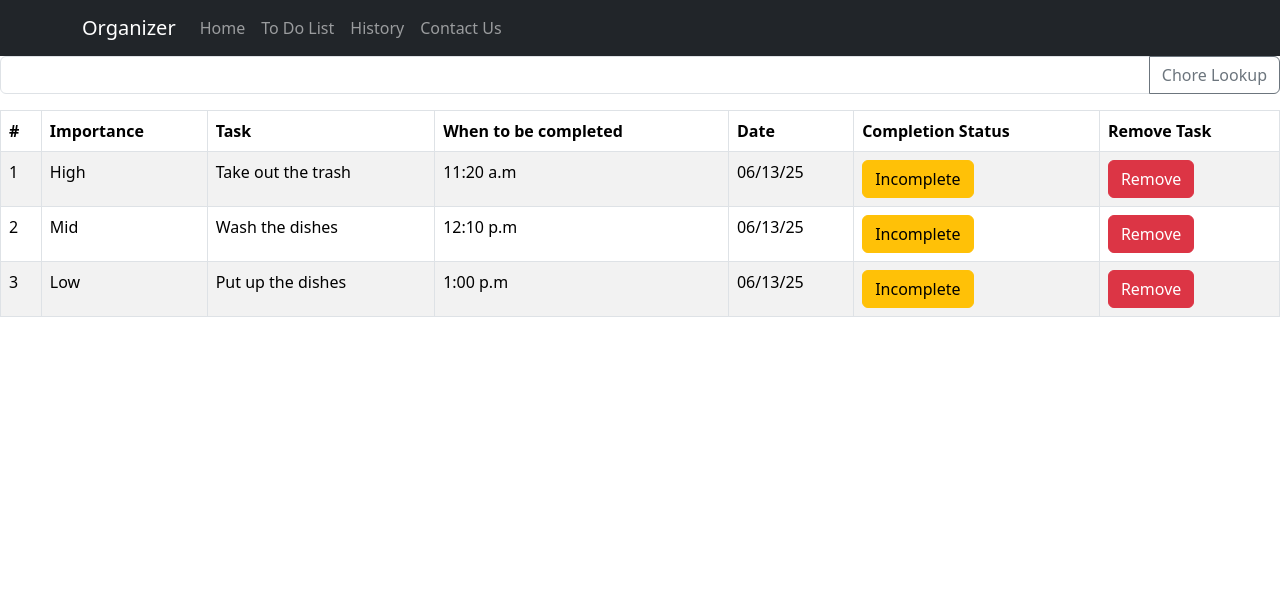
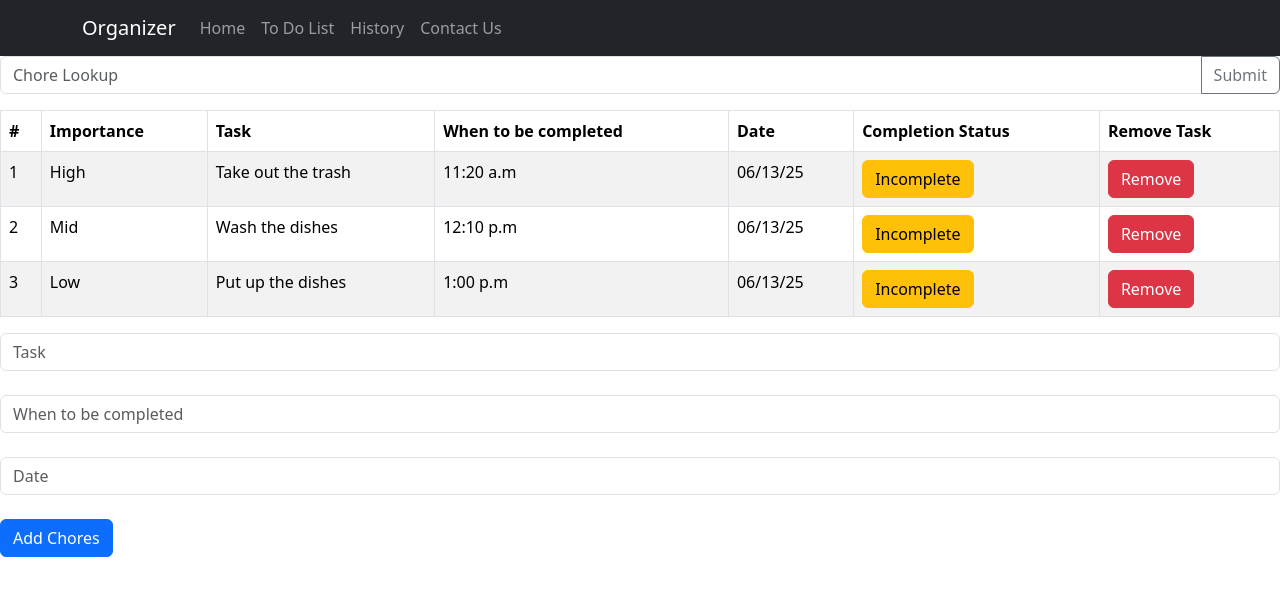
Before and after one commit to KameronHandy/Project3, a React (Create React App) app: page / in a window 1280 px wide. Shown: the top 596 px of the page. Built offline with nearby package versions, Linux system fonts and the light colour scheme.

Commit message:
adding drop down and add features

```diff
--- a/src/App.js
+++ b/src/App.js
@@ -4,6 +4,7 @@ import ToDoList from './Component/ToDoList';
 import Header from './Component/Header';
 import SearchBar from './Component/SearchBar';
 import 'bootstrap/dist/css/bootstrap.min.css';
+import AddingChores from './Component/AddingChores';
 
 function App() {
 
@@ -20,6 +21,7 @@ function App() {
     < Header/>
     <SearchBar chores={chores} setChores={setChores}/>
     <ToDoList chores={chores} setChores={setChores} />
+    <AddingChores chores={chores} setCores={setChores}/>
 
     </>
 
--- /dev/null
+++ b/src/Component/AddingChores.jsx
@@ -0,0 +1,20 @@
+import React from 'react'
+import Form from 'react-bootstrap/Form';
+import Button from 'react-bootstrap/Button';
+
+export default function AddingChores() {
+  return (
+        <>
+          <Form.Control type="text" placeholder="Task" />
+          <br />
+
+          <Form.Control type="text" placeholder="When to be completed" />
+          <br />
+
+          <Form.Control type="text" placeholder="Date" />
+          <br />
+
+          <Button variant="primary">Add Chores</Button>
+        </>
+      );
+    }
--- a/src/Component/SearchBar.jsx
+++ b/src/Component/SearchBar.jsx
@@ -18,11 +18,12 @@ export default function SearchBar({chores,setChores}) {
 
     <InputGroup className="mb-3">
     <Form.Control
+    placeholder="Chore Lookup"
     name = "search"
     onChange={(event)=>(setSearchState(event.target.value))}
     />
     <Button variant="outline-secondary" id="button-addon2" onClick={(SearchButton)}>
-      Chore Lookup
+      Submit
     </Button>
   </InputGroup>
   )
```
